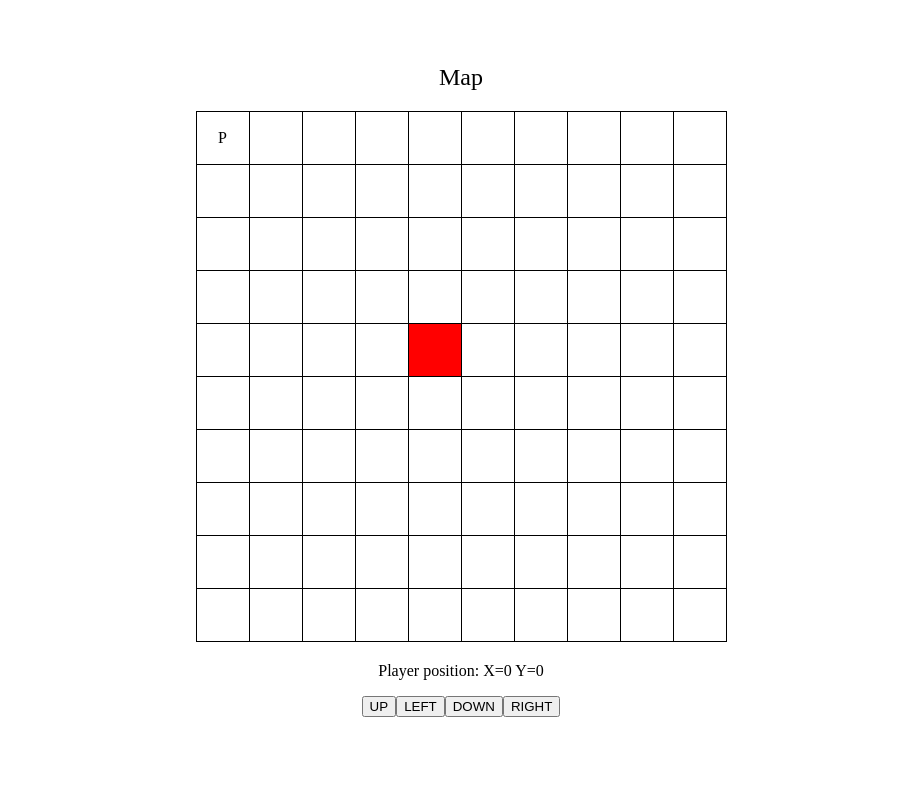
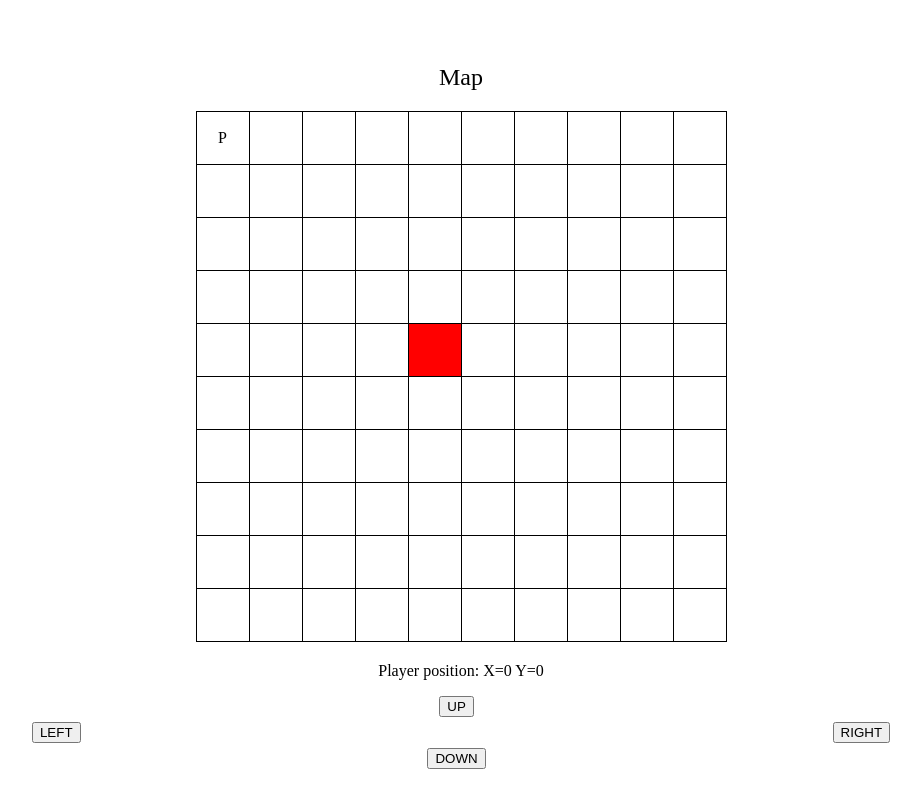
Before and after one commit to anndra17/IBM_Practice, a React (Vite) app: page / in a window 1280 px wide. Shown: the whole page, without its empty margins (179-1100 px from the left). Built offline with nearby package versions, Linux system fonts and the light colour scheme.

Commit message:
modified buttonsx2

```diff
--- a/src/components/Counter.jsx
+++ b/src/components/Counter.jsx
@@ -1,33 +1,32 @@
-//src/components/Counter.js
 import React from "react";
 import { connect } from "react-redux";
 
-const Counter = ({ x ,y , incrementX, decrementX,incrementY, decrementY}) => {
-  console.log(x,y);
+const Counter = ({ x, y, incrementX, decrementX, incrementY, decrementY }) => {
+  console.log(x, y);
   return (
     <div>
       <p className="counter_title">Player position: X={x} Y={y}</p>
-      <button className="button" onClick={decrementY}>
+      <div className="controls">
+        <button className="button up" onClick={decrementY}>
           UP
         </button>
-      <button className="button" onClick={decrementX}>
+        <button className="button left" onClick={decrementX}>
           LEFT
         </button>
-      <button className="button" onClick={incrementY}>
+        <button className="button down" onClick={incrementY}>
           DOWN
         </button>
-      <button className="button" onClick={incrementX}>
+        <button className="button right" onClick={incrementX}>
           RIGHT
         </button>
+      </div>
     </div>
   );
 };
 
 const mapStateToProps = (state) => ({
-  //  Use 'counter: state.counter.counter' and replace the above line if you are using combineReducers to ensure that 'counter' matches the correct key in your store.
   x: state.x,
   y: state.y
-
 });
 
 const mapDispatchToProps = (dispatch) => ({
```
Lines whose indentation alone changed are shown as unchanged.
